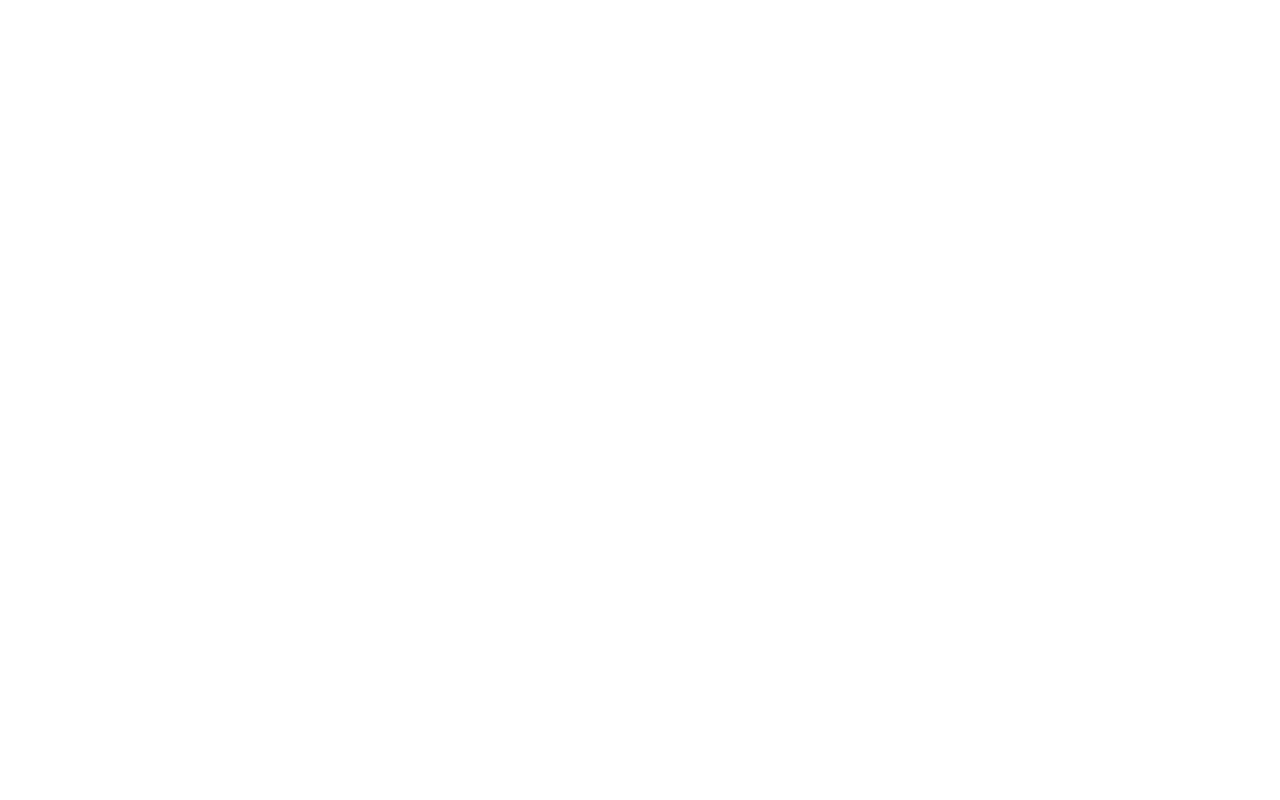
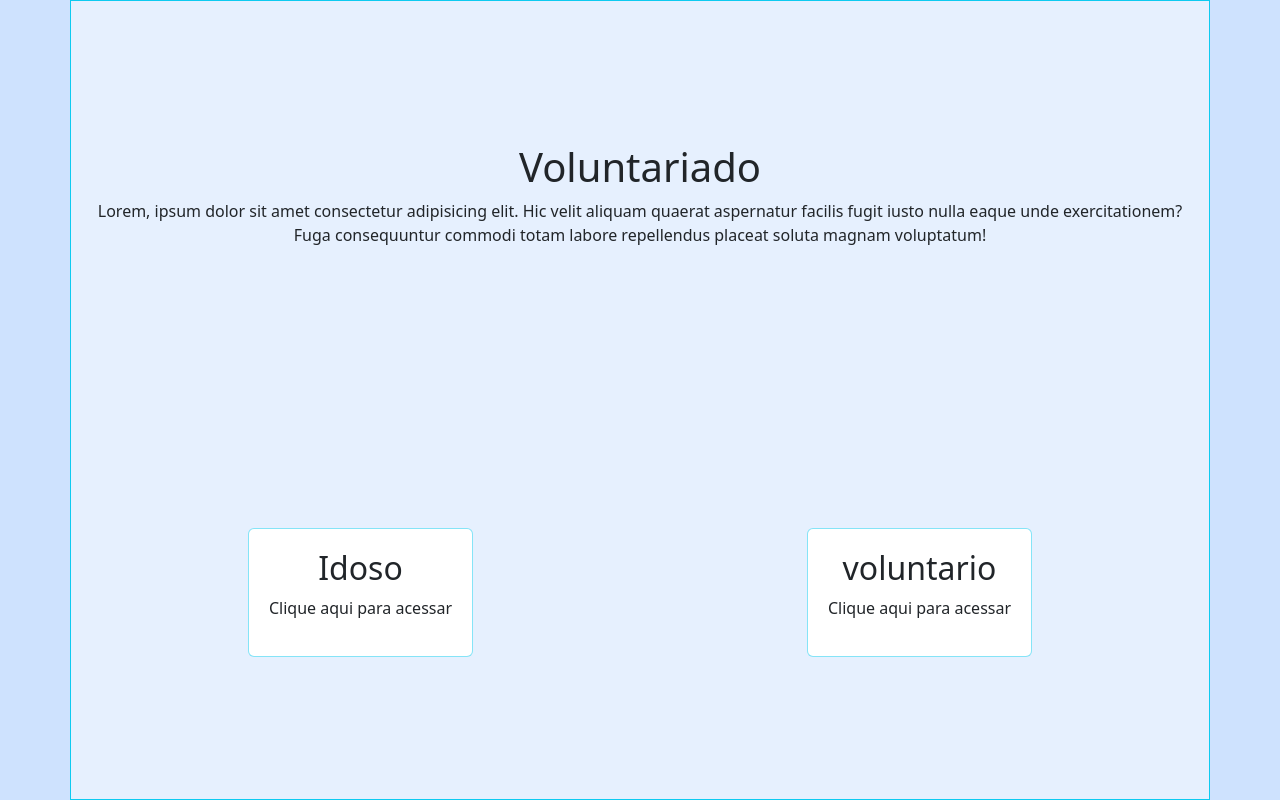
Before and after one commit to LuisTakeo/Web-Voluntariado-TCC, a plain HTML site: page index.html in a window 1280 px wide. Drawn offline with nearby package versions, Linux system fonts and the light colour scheme.

Commit message:
Realizado separação de arquivos em pastas, estilizado com boostrap pagina inicial

```diff
--- /dev/null
+++ b/index.css
@@ -0,0 +1,19 @@
+body.index{
+    --bs-bg-opacity: .2;
+}
+a{
+    text-decoration: none;
+}
+
+.container {
+    --bs-bg-opacity: .5;
+    padding: 10px;
+    min-height: 100vh;
+}
+
+
+
+.entrar__opcao {
+    padding: 20px;
+    --bs-border-opacity: 0.5;
+}
--- a/index.html
+++ b/index.html
@@ -5,8 +5,33 @@
     <meta http-equiv="X-UA-Compatible" content="IE=edge">
     <meta name="viewport" content="width=device-width, initial-scale=1.0">
     <title>Voluntariado</title>
+    <!-- bootstrap -->
+    <link href="https://cdn.jsdelivr.net/npm/bootstrap@5.3.0-alpha3/dist/css/bootstrap.min.css" rel="stylesheet" integrity="sha384-KK94CHFLLe+nY2dmCWGMq91rCGa5gtU4mk92HdvYe+M/SXH301p5ILy+dN9+nJOZ" crossorigin="anonymous">
+    <!-- css global e css do arquivo -->
+    <link rel="stylesheet" href="style-global.css">
+    <link rel="stylesheet" href="./index.css">
 </head>
-<body>
+<body class="bg-primary index">
+    <div class="container text-center border border-info bg-white d-flex flex-column justify-content-around">
+        <section>
+            <h1 class="container__title">Voluntariado</h1>
+        <p class="container__descricao">Lorem, ipsum dolor sit amet consectetur adipisicing elit. Hic velit aliquam quaerat aspernatur facilis fugit iusto nulla eaque unde exercitationem? Fuga consequuntur commodi totam labore repellendus placeat soluta magnam voluptatum!</p>
+        </section>
 
+
+        <section class="container__entrar d-flex justify-content-around align-items-center">
+            <a class="entrar__opcao card border border-info rounded" href="./src/idoso/login-idoso.html">
+                <h2 class="entrar__titulo">Idoso</h2>
+                <p class="entrar__texto">Clique aqui para acessar</p>
+            </a>
+            <a class="entrar__opcao card border border-info rounded" href="./src/voluntario/login-voluntario.html">
+                <h2 class="entrar__titulo">voluntario</h2>
+                <p class="entrar__texto">Clique aqui para acessar</p>
+            </a>
+        </section>
+    </div>
+
+    <!-- parte do bootstrap -->
+    <script src="https://cdn.jsdelivr.net/npm/bootstrap@5.3.0-alpha3/dist/js/bootstrap.bundle.min.js" integrity="sha384-ENjdO4Dr2bkBIFxQpeoTz1HIcje39Wm4jDKdf19U8gI4ddQ3GYNS7NTKfAdVQSZe" crossorigin="anonymous"></script>
 </body>
 </html>
--- /dev/null
+++ b/style-global.css
@@ -0,0 +1,5 @@
+*{
+    margin: 0;
+    padding: 0;
+    box-sizing: border-box;
+}
```
Also changed, not shown: login-voluntario.html (deleted, +0 -12 lines), src/idoso/login-idoso.html (renamed from login-idoso.html, +3 -2 lines), src/voluntario/login-voluntario.html (added, +30 -0 lines), src/idoso/cadastrar-idoso.html (renamed from cadastrar-idoso.html), src/idoso/login.js (renamed from login.js), src/voluntario/cadastrar-voluntario.html (renamed from cadastrar-voluntario.html).
